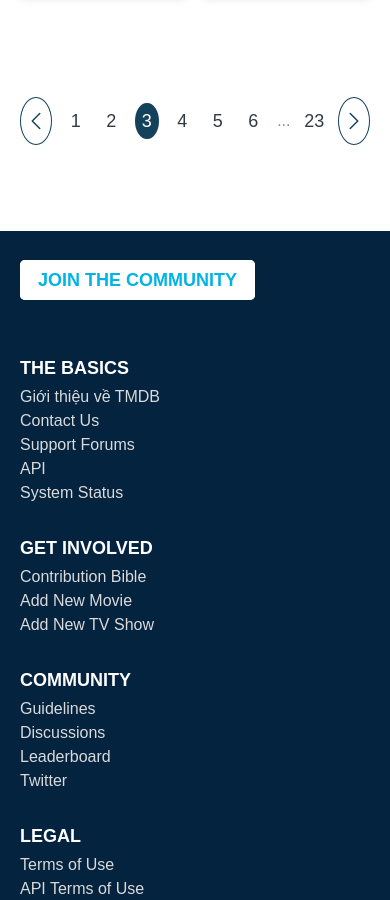
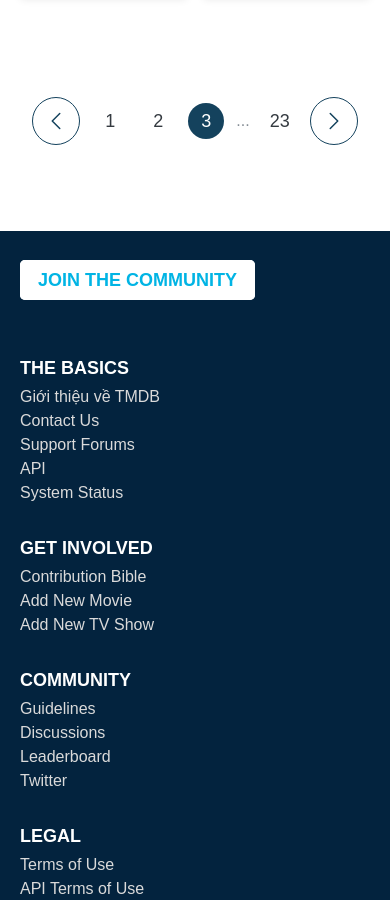
Before and after one commit to nguyennam1029/TMDB2023, a plain HTML site: page people.html in a window 390 px wide. Shown: the part 956-1856 px from the top of the page. Drawn offline with Linux system fonts and the light colour scheme.

Commit message:
detail page responsive

```diff
--- a/people.html
+++ b/people.html
@@ -224,9 +224,8 @@
             <a href="#" class="page-link">1</a>
             <a href="#" class="page-link">2</a>
             <a href="#" class="page-link page-link--current">3</a>
-            <a href="#" class="page-link">4</a>
-            <a href="#" class="page-link">5</a>
-            <a href="#" class="page-link">6</a>
+
+
             <span class="dots">...</span>
             <a href="#" class="page-link">23</a>
             <button class="btn">
```
